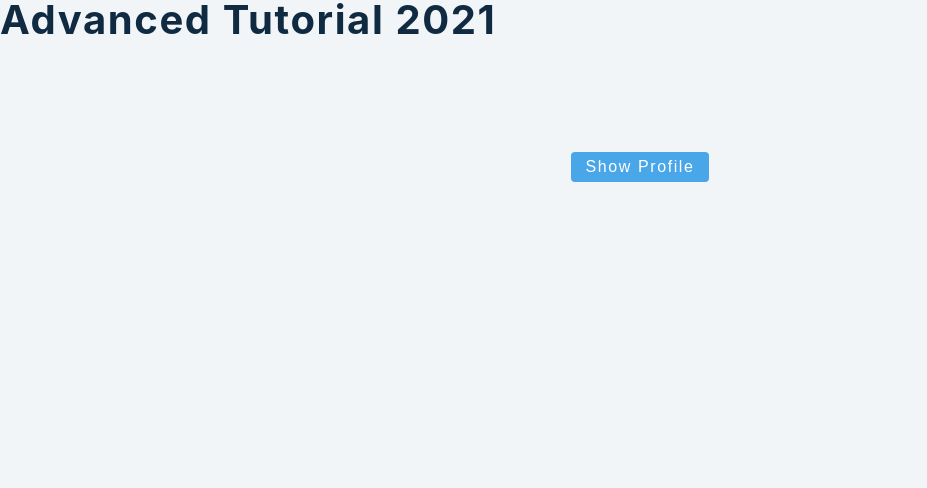
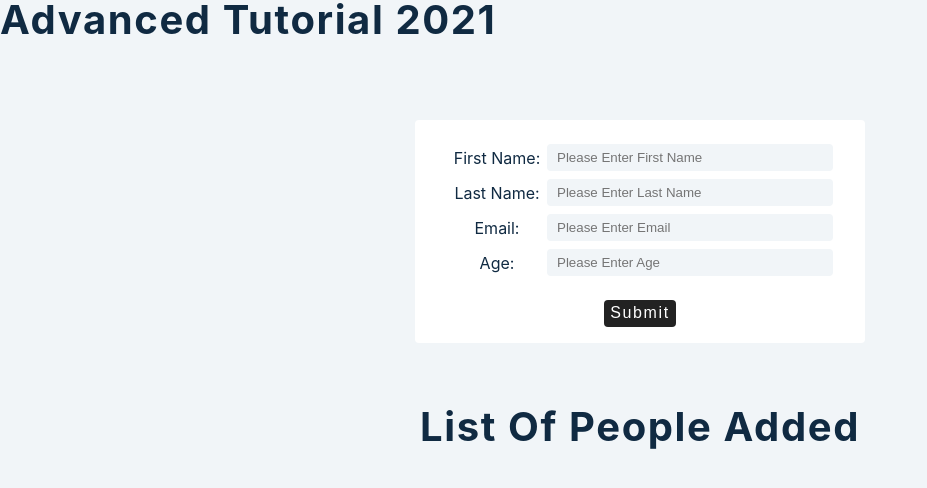
Before and after one commit to shijoshaji/react_advance_learn, a React (Create React App) app: page / in a window 1280 px wide. Shown: the top 488 px of the page, without its empty margins (0-927 px from the left). Built offline with nearby package versions, Linux system fonts and the light colour scheme.

Commit message:
Learned inputs in forms

```diff
--- a/package.json
+++ b/package.json
@@ -9,6 +9,7 @@
     "react": "^17.0.2",
     "react-dom": "^17.0.2",
     "react-scripts": "4.0.3",
+    "uuid": "^8.3.2",
     "web-vitals": "^1.1.2"
   },
   "scripts": {
--- a/src/App.js
+++ b/src/App.js
@@ -19,7 +19,11 @@ import React from 'react';
 // import Setup from './concepts/conditional-rendering/2-multiple-returns';
 // import Setup from './concepts/conditional-rendering/3-Short-Circuit-Basic';
 // import Setup from './concepts/conditional-rendering/4-Short-Circuit';
-import Setup from './concepts/conditional-rendering/5-Show-Hide';
+// import Setup from './concepts/conditional-rendering/5-Show-Hide';
+
+// REVIEW: Forms
+// import Setup from './concepts/Forms/1-Controlled-Inputs';
+import Setup from './concepts/Forms/2-Multiple-Inputs';
 
 function App() {
   return (
--- /dev/null
+++ b/src/concepts/Forms/2-Multiple-Inputs.js
@@ -0,0 +1,124 @@
+import React, { useState } from 'react';
+import { v4 as uuidv4 } from 'uuid';
+
+/**REVIEW:
+ * refactor of controlled inputs
+ */
+
+const MultipleInput = () => {
+  // NOTE: this approach is not good if we have many feild so commenting it
+  //   const [firstName, setFirstName] = useState('');
+  //   const [lastName, setLastName] = useState('');
+  //   const [email, setEmail] = useState('');
+  //   const [age, setAge] = useState('');
+
+  // NOTE: refacotred version of above, in object wise
+
+  const [person, setPerson] = useState({
+    firstName: '',
+    lastName: '',
+    email: '',
+    age: '',
+  });
+  const [people, setPeople] = useState([]);
+
+  const handleChange = (e) => {
+    const name = e.target.name;
+    const value = e.target.value;
+    // person-> old data, [name] the one in input feild which identifies from which feild it is
+    setPerson({ ...person, [name]: value });
+  };
+
+  const handleSubmit = (e) => {
+    e.preventDefault();
+    const newPerson = { ...person, id: uuidv4() };
+    // TODO: try email exist or not before setPeople
+    const emailValidation = newPerson.email;
+    setPeople([...people, newPerson]);
+    alert('Thanks');
+    setPerson({
+      firstName: '',
+      lastName: '',
+      email: '',
+      age: '',
+    });
+  };
+  return (
+    <>
+      <article>
+        {/* NOTE: Submit form can be done on form via onSubmit={submitHandler} or
+        via button onClick={submitHandler} */}
+        <form className="form">
+          <div className="form-control">
+            <label htmlFor="fName">First Name:</label>
+            <input
+              type="text"
+              name="firstName"
+              id="fName"
+              placeholder="Please Enter First Name"
+              required
+              value={person.firstName}
+              onChange={handleChange}
+            />
+          </div>
+          <div className="form-control">
+            <label htmlFor="lName">Last Name:</label>
+            <input
+              type="text"
+              name="lastName"
+              id="lName"
+              placeholder="Please Enter Last Name"
+              required
+              value={person.lastName}
+              onChange={handleChange}
+            />
+          </div>
+          <div className="form-control">
+            <label htmlFor="email">Email:</label>
+            <input
+              type="email"
+              name="email"
+              id="email"
+              placeholder="Please Enter Email"
+              required
+              value={person.email}
+              onChange={handleChange}
+            />
+          </div>
+          <div className="form-control">
+            <label htmlFor="age">Age:</label>
+            <input
+              type="number"
+              name="age"
+              id="age"
+              placeholder="Please Enter Age"
+              required
+              value={person.age}
+              min="18"
+              max="65"
+              onChange={handleChange}
+            />
+          </div>
+          <button type="submit" className="btn" onClick={handleSubmit}>
+            Submit
+          </button>
+        </form>
+      </article>
+      <section>
+        <h2>List of people Added</h2>
+        {people.map((person) => {
+          const { id, firstName, lastName, email, age } = person;
+          return (
+            <div className="item" key={id}>
+              <h5>
+                {firstName} | {lastName} | {email} | {age}
+              </h5>
+            </div>
+          );
+        })}
+      </section>
+    </>
+  );
+};
+
+export default MultipleInput;
--- a/src/concepts/useEffect/1-useEffect-Basics.js
+++ b/src/concepts/useEffect/1-useEffect-Basics.js
@@ -1,5 +1,5 @@
 /**
- * NOTE:
+ * REVIEW:
  * By default runs after every re-render
  * cleanup function
  * second paramenter
```
Also changed, not shown: src/concepts/Forms/1-Controlled-Inputs.js (added, +110 -0 lines), 1 other file (tests, documents, lock files or other folders).
